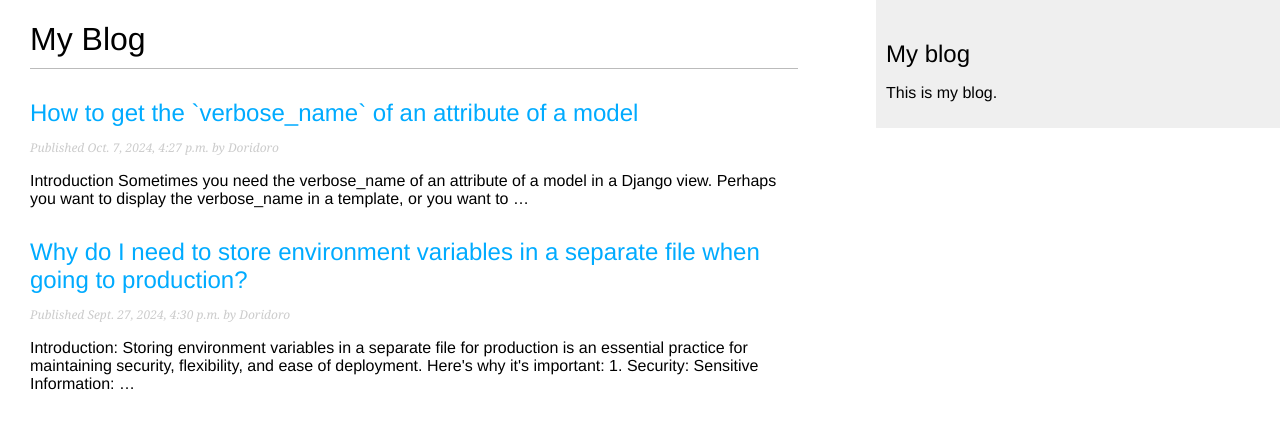
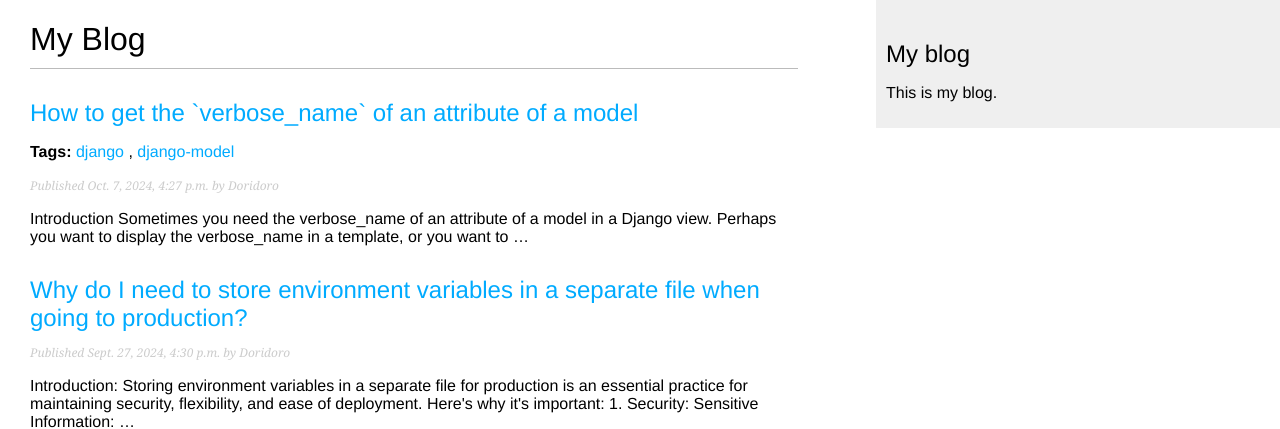
Before and after one commit to DoriDoro/django-blog, a Django app: page /blog/ in a window 1280 px wide. Shown: the top 429 px of the page. Run offline with Django 3.2, Linux system fonts and the light colour scheme; data comes from the database, SQL or seed files in the repository; both versions use the stored data as it was after the commit; parts of the project's set-up code (start-up, migrations or seed data) failed here and were passed over.

Commit message:
Chpt 3 - add tags to list

```diff
--- a/blog/models.py
+++ b/blog/models.py
@@ -1,6 +1,7 @@
 from django.db import models
 from django.urls import reverse
 from django.utils import timezone
+from taggit.managers import TaggableManager
 
 
 class PublishedManager(models.Manager):
@@ -23,6 +24,7 @@ class Post(models.Model):
     author = models.ForeignKey(
         "account.User", on_delete=models.CASCADE, related_name="blog_posts"
     )
+    tags = TaggableManager()
 
     objects = models.Manager()  # The default manager.
     published = PublishedManager()  # Our custom manager.
--- a/blog/templates/post/list.html
+++ b/blog/templates/post/list.html
@@ -4,12 +4,25 @@
 
 {% block content %}
   <h1>My Blog</h1>
+  {% if tag %}
+    <h2>Posts tagged with "{{ tag.name }}"</h2>
+  {% endif %}
   {% for post in posts %}
     <h2>
       <a href="{{ post.get_absolute_url }}">
         {{ post.title }}
       </a>
     </h2>
+  {% if post.tags.exists %}
+  <p class="tags">
+    <strong>Tags:</strong>
+    {% for tag in post.tags.all %}
+      <a href="{% url 'blog:post_list_by_tag' tag.slug %}">
+        {{ tag.name }}
+      </a>{% if not forloop.last %}, {% endif %}
+    {% endfor %}
+  </p>
+  {% endif %}
   <p class="date">
     Published {{ post.publish }} by {{ post.author }}
   </p>
--- a/blog/urls.py
+++ b/blog/urls.py
@@ -5,7 +5,10 @@ from blog import views
 app_name = "blog"
 
 urlpatterns = [
+    # path("", views.post_list, name="post_list"),
+    # path("tag/<slug:tag_slug>/", views.post_list, name="post_list_by_tag"),
     path("", views.PostListView.as_view(), name="post_list"),
+    path("tag/<slug:tag_slug>/", views.PostListView.as_view(), name="post_list_by_tag"),
     path(
         "<slug:slug>/",
         views.PostDetailView.as_view(),
--- a/blog/views.py
+++ b/blog/views.py
@@ -1,17 +1,56 @@
 from django.core.mail import send_mail
+from django.core.paginator import Paginator, PageNotAnInteger, EmptyPage
 from django.shortcuts import get_object_or_404, render
 from django.views.decorators.http import require_POST
 from django.views.generic import ListView, DetailView
+from taggit.models import Tag
 
 from blog.forms import EmailPostForm, CommentForm
 from blog.models import Post
 
 
+# def post_list(request, tag_slug=None):
+#     post_list = Post.published.all()
+#     tag = None
+#     if tag_slug:
+#         tag = get_object_or_404(Tag, slug=tag_slug)
+#         post_list = post_list.filter(tags__in=[tag])
+#     # Pagination with 3 posts per page
+#     paginator = Paginator(post_list, 3)
+#     page_number = request.GET.get("page", 1)
+#     try:
+#         posts = paginator.page(page_number)
+#     except PageNotAnInteger:
+#         # If page_number is not an integer get the first page
+#         posts = paginator.page(1)
+#     except EmptyPage:
+#         # If page_number is out of range get last page of results
+#         posts = paginator.page(paginator.num_pages)
+#     return render(request, "post/list.html", {"posts": posts, "tag": tag})
+
+
 class PostListView(ListView):
-    queryset = Post.published.all()
-    context_object_name = "posts"
+    model = Post
     paginate_by = 5
     template_name = "post/list.html"
+    context_object_name = "posts"
+
+    def get_queryset(self):
+        queryset = Post.published.all()
+        tag_slug = self.kwargs.get("tag_slug")
+        if tag_slug:
+            tag = get_object_or_404(Tag, slug=tag_slug)
+            queryset = queryset.filter(tags__in=[tag])
+        return queryset
+
+    def get_context_data(self, **kwargs):
+        context = super().get_context_data(**kwargs)
+        tag_slug = self.kwargs.get("tag_slug")
+        if tag_slug:
+            context["tags"] = get_object_or_404(Tag, slug=tag_slug)
+        else:
+            context["tags"] = None
+        return context
 
 
 class PostDetailView(DetailView):
--- a/blog_project/settings.py
+++ b/blog_project/settings.py
@@ -47,6 +47,8 @@ INSTALLED_APPS = [
     "account",
     "blog",
     "core",
+    # packages/libraries:
+    "taggit",
 ]
 
 MIDDLEWARE = [
--- a/requirements.txt
+++ b/requirements.txt
@@ -1,5 +1,6 @@
 black==24.8.0
 click==8.1.7
 Django==5.1.1
+django-taggit==6.1.0
 flake8==7.1.1
 ipython==8.27.0
```
Also changed, not shown: blog-project.sqlite3, blog/migrations/0003_post_tags.py (added).
